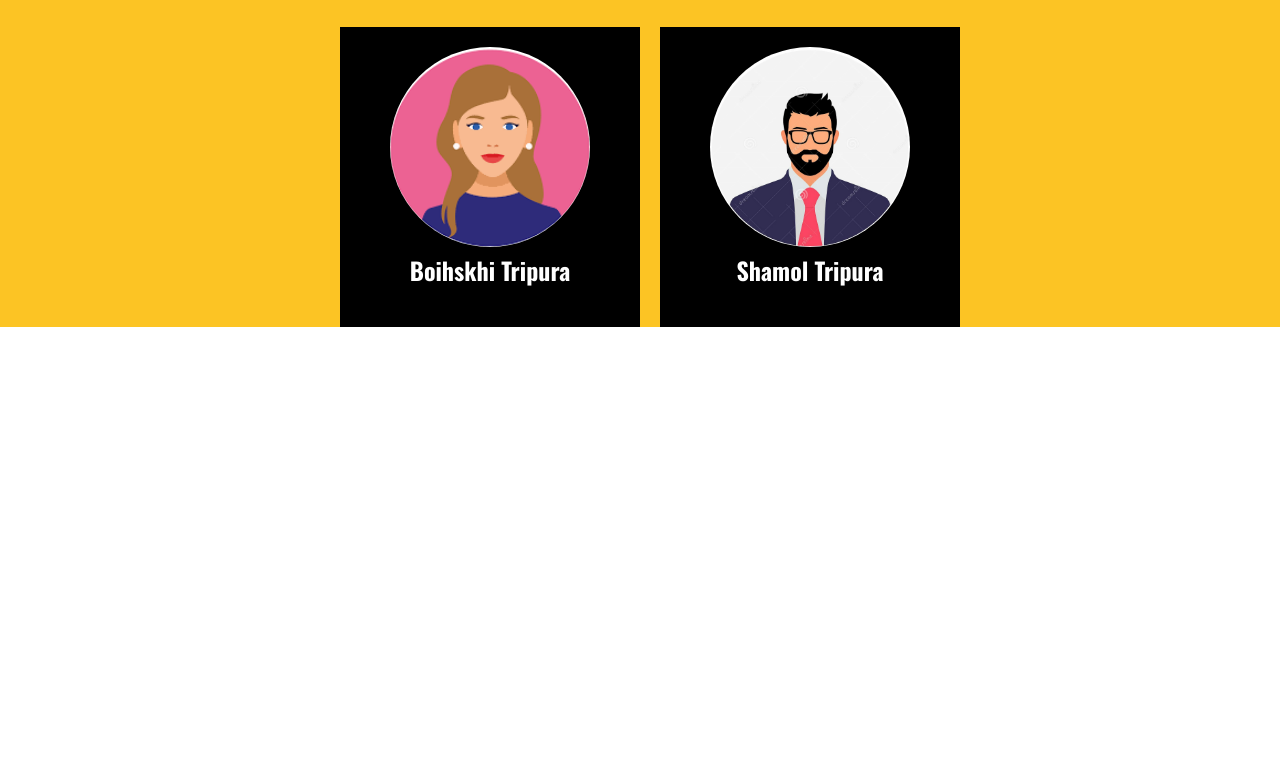
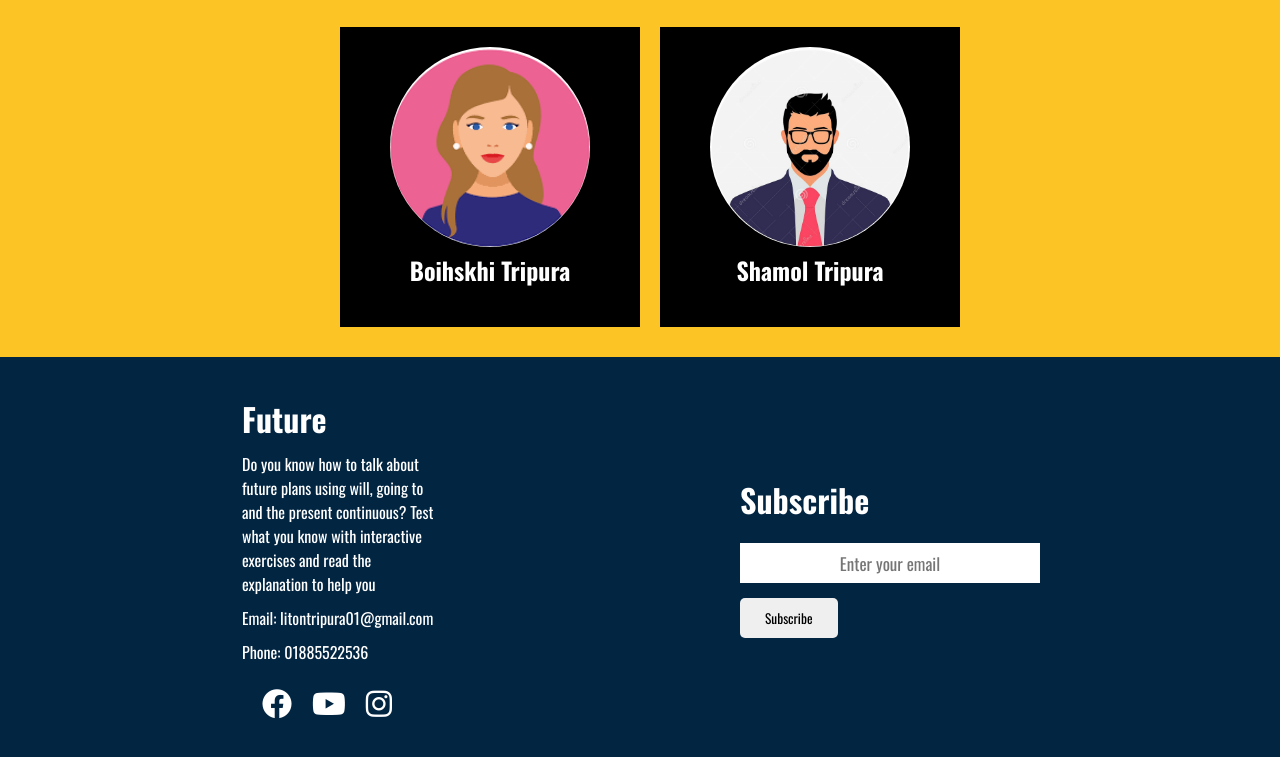
Before and after one commit to Litontripura/first-assignment-2023, a plain HTML site: page index.html in a window 1280 px wide. Shown: the part 2566-3323 px from the top of the page. Before the commit the page ends 2893 px from the top, so only its background shows below. Drawn offline with nearby package versions, Linux system fonts and the light colour scheme; a web font is replaced by a local one.

Commit message:
i have finished footer section

```diff
--- a/index.html
+++ b/index.html
@@ -80,8 +80,31 @@
             <div><img class="img" src="./styles/img/men.jpg" alt=""><h2>Shamol Tripura</h2></div>
         </div>
     </section>
+
+
+    <!-- footer section start -->
     <footer>
+     <div class="footer-left">
 
+        <div class="footer-content">
+            <h1>Future</h1>
+            <p>Do you know how to talk about future plans using will, going to and the present continuous? Test what you know with interactive exercises and read the explanation to help you</p>
+            <p>Email: litontripura01@gmail.com</p>
+            <p>Phone: 01885522536</p>
+            <div >
+                <ul class="icons-bottom">
+                    <li><i class="footer-icon fa-brands fa-facebook"></i></li>
+                    <li><i class="footer-icon fa-brands fa-youtube"></i></li>
+                    <li><i class="footer-icon fa-brands fa-instagram"></i></li>
+                </ul>
+        </div>
+        </div>
+     </div>
+     <div class="footer-right">
+        <h1>Subscribe</h1>
+        <input type="email" name="email" id="" placeholder="Enter your email"> <br>
+        <button>Subscribe</button>
+     </div>
     </footer>
 
 </body>
--- a/styles/style.css
+++ b/styles/style.css
@@ -132,6 +132,7 @@
     margin-left: 20px;
     margin-top: 30px;
     color: white;
+    margin-bottom: 30px;
 }
 .img{
     height: 200px;
@@ -139,4 +140,61 @@
     border-radius: 50%;
     margin-top: 20px;
     border: none;
+
 }
+
+/* footer section start */
+
+footer{
+    display: flex;
+    justify-content: space-around;
+    height: 400px;
+    align-items: center;
+    color: white;
+    background: #022542;
+}
+.footer-left{
+    width: 50%;
+}
+.footer-right{
+    width: 50%;
+    margin-left: 200px;
+}
+.footer-right button{
+    padding: 10px 25px;
+    margin-top: 15px;
+    border: none;
+    color: black;
+    border-radius: 5px;
+}
+.footer-content{
+    margin-left: 242px;
+    margin-right: 100px;
+
+}
+.footer-content p{
+    margin-top: 10px;
+}
+.icons-bottom{
+   display: flex;
+   margin-top: 25px;
+
+}
+.icons-bottom li{
+   list-style: none;
+   margin-left: 20px;
+}
+.footer-icon {
+    font-size: 30px;
+}
+.footer-right h1{
+    margin-bottom: 20px;
+}
+.footer-right input{
+    width: 300px;
+    height: 40px;
+    border: none;
+    font-size: 17px;
+    text-align: center;
+
+}
```
